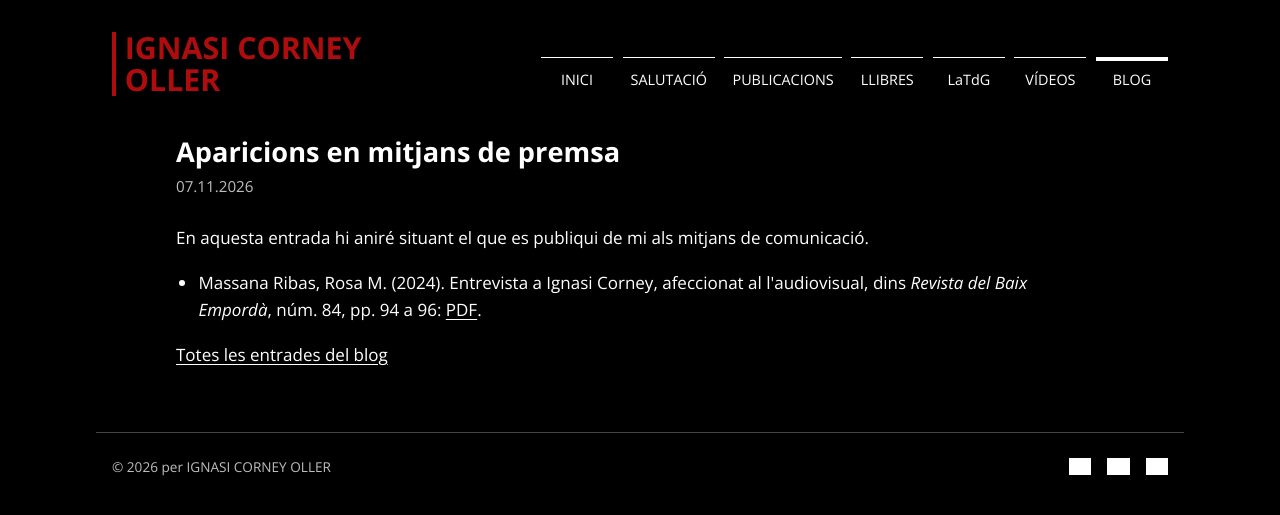
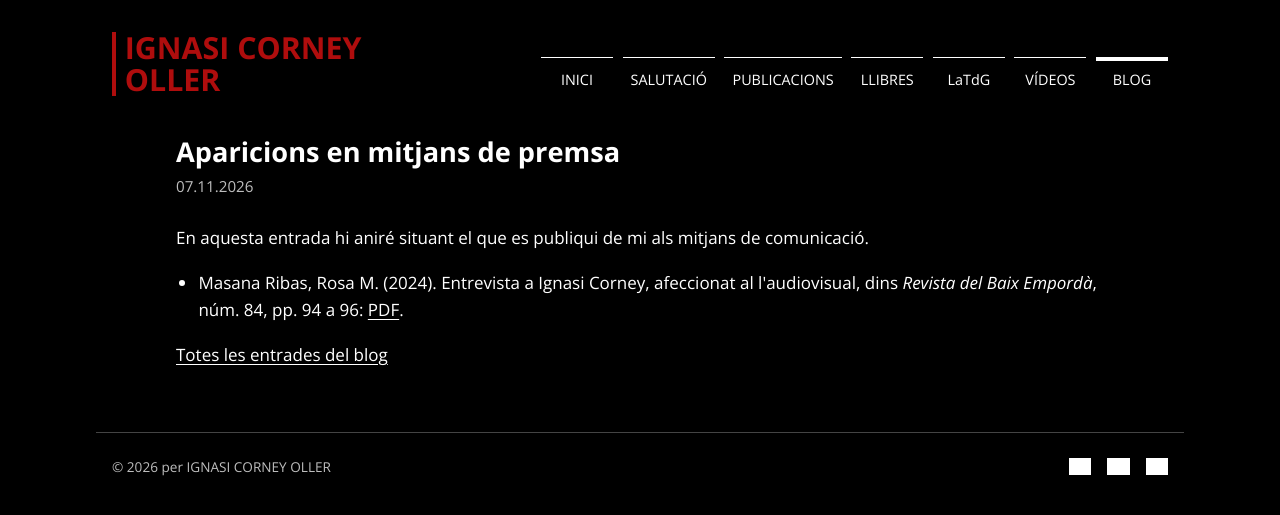
Before and after one commit to ignasicorney/ignasicorney.github.io, a Jekyll site: the page built from _posts/2026-11-07-aparicions-en-mitjans-de-premsa.html, in a window 1280 px wide. Shown: the top 515 px of the page. Built offline with Jekyll 4.4.1, drawn with Linux system fonts in a browser that asks for light colours; grey boxes are pictures that could not be loaded.

Commit message:
Blog: Aparicions en mitjans de premsa

```diff
--- a/_posts/2026-11-07-aparicions-en-mitjans-de-premsa.html
+++ b/_posts/2026-11-07-aparicions-en-mitjans-de-premsa.html
@@ -6,7 +6,7 @@ description: "Aquestes són les publicacions del blog d'Ignasi Corney Oller "
 <div class="text">
 <p>En aquesta entrada hi aniré situant el que es publiqui de mi als mitjans de comunicació.</p>
 <ul>
-<li>Massana Ribas, Rosa M. (2024). Entrevista a Ignasi Corney, afeccionat al l'audiovisual, dins <i>Revista del Baix Empordà</i>, núm. 84, pp. 94 a 96: <a href="https://drive.google.com/file/d/13hbQ-sHd1l9rVfXQoaYW5bPVf-Be0bP-/view?usp=drivesdk">PDF</a>.</li>
+<li>Masana Ribas, Rosa M. (2024). Entrevista a Ignasi Corney, afeccionat al l'audiovisual, dins <i>Revista del Baix Empordà</i>, núm. 84, pp. 94 a 96: <a href="https://drive.google.com/file/d/13hbQ-sHd1l9rVfXQoaYW5bPVf-Be0bP-/view?usp=drivesdk">PDF</a>.</li>
 </ul>
 </div>
 <!-- /bloc -->
```
